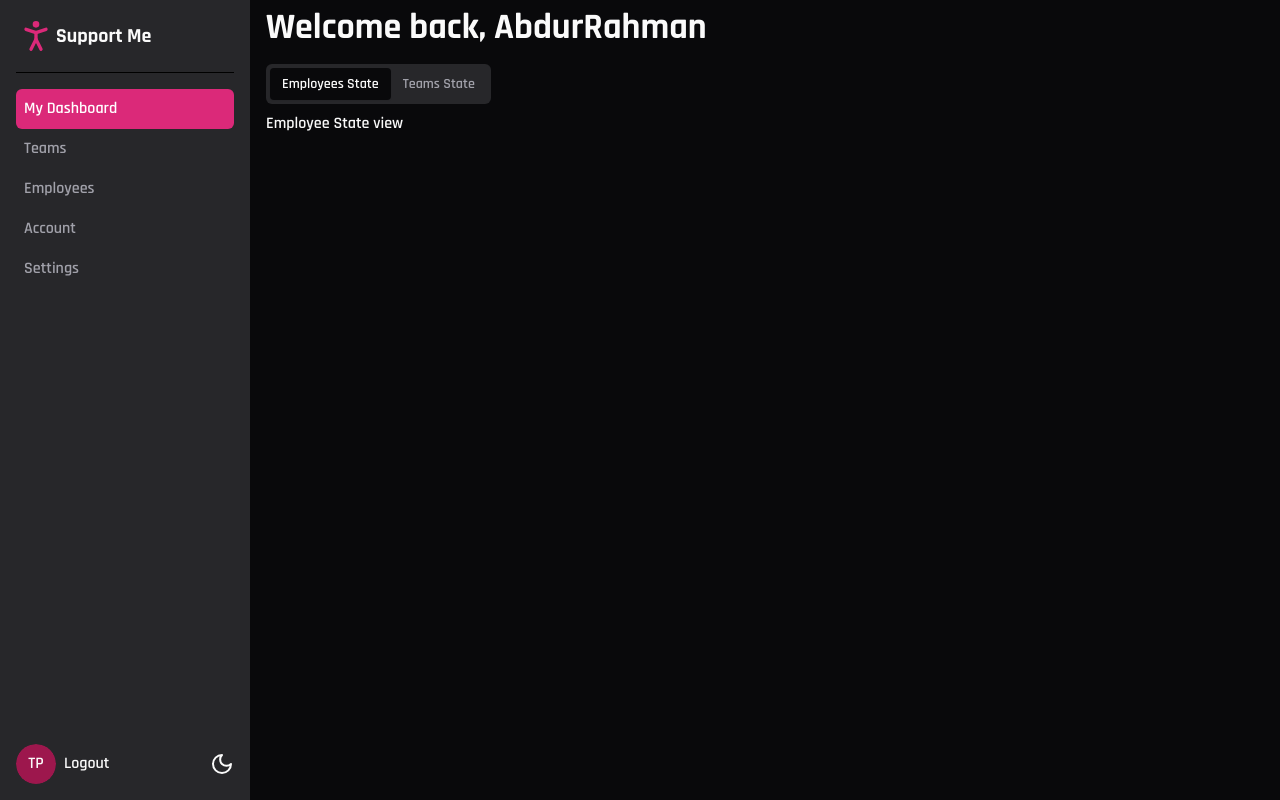
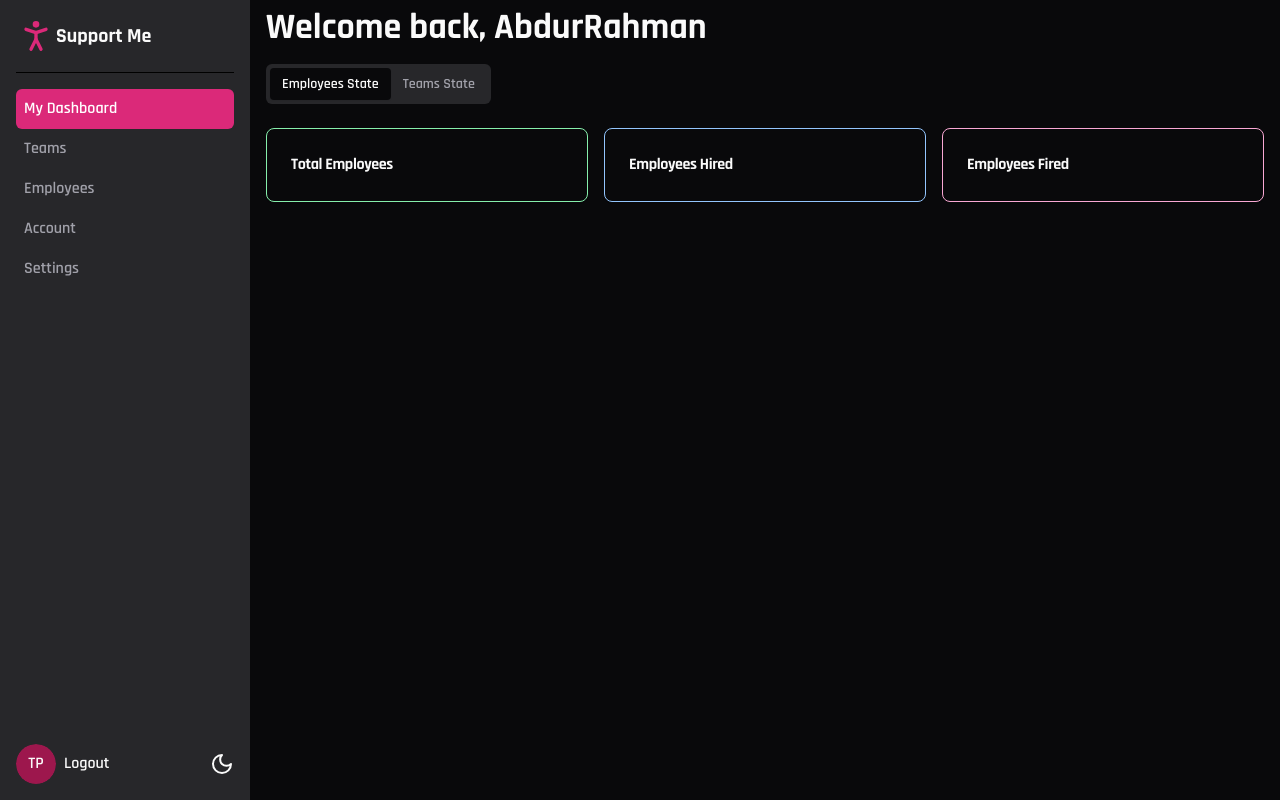
Before and after one commit to arswe/employee-management, a Next.js app: page /dashboard in a window 1280 px wide. Built offline with nearby package versions, Linux system fonts and the light colour scheme.

Commit message:
EmployeesState

```diff
--- a/app/dashboard/page.tsx
+++ b/app/dashboard/page.tsx
@@ -1,14 +1,20 @@
+import EmployeesState from '@/components/employees-state'
+import TeamsState from '@/components/teams-state'
 import { Tabs, TabsContent, TabsList, TabsTrigger } from '@/components/ui/tabs'
 
 const DashboardPage = () => {
   return (
     <Tabs defaultValue='employees'>
-      <TabsList>
+      <TabsList className='mb-4'>
         <TabsTrigger value='employees'>Employees State</TabsTrigger>
         <TabsTrigger value='teams'>Teams State</TabsTrigger>
       </TabsList>
-      <TabsContent value='employees'>Employee State view</TabsContent>
-      <TabsContent value='teams'>Teams State view</TabsContent>
+      <TabsContent value='employees'>
+        <EmployeesState />
+      </TabsContent>
+      <TabsContent value='teams'>
+        <TeamsState />
+      </TabsContent>
     </Tabs>
   )
 }
--- /dev/null
+++ b/components/employees-state.tsx
@@ -0,0 +1,25 @@
+import { Card, CardHeader, CardTitle } from './ui/card'
+
+const EmployeesState = () => {
+  return (
+    <div className='grid lg:grid-cols-3 gap-4'>
+      <Card className='border-green-300'>
+        <CardHeader>
+          <CardTitle className='text-base '>Total Employees</CardTitle>
+        </CardHeader>
+      </Card>
+      <Card className='border-blue-300'>
+        <CardHeader>
+          <CardTitle className='text-base'>Employees Hired</CardTitle>
+        </CardHeader>
+      </Card>
+      <Card className='border-pink-300'>
+        <CardHeader>
+          <CardTitle className='text-base'>Employees Fired</CardTitle>
+        </CardHeader>
+      </Card>
+    </div>
+  )
+}
+
+export default EmployeesState
--- /dev/null
+++ b/components/teams-state.tsx
@@ -0,0 +1,9 @@
+import React from 'react'
+
+const TeamsState = () => {
+  return (
+    <div>TeamsState</div>
+  )
+}
+
+export default TeamsState
--- a/components/ui/card.tsx
+++ b/components/ui/card.tsx
@@ -24,7 +24,7 @@ const CardTitle = React.forwardRef<HTMLParagraphElement, React.HTMLAttributes<HT
   ({ className, ...props }, ref) => (
     <h3
       ref={ref}
-      className={cn('text-2xl font-semibold leading-none tracking-tight', className)}
+      className={cn('text-2xl font-bold leading-none tracking-tight', className)}
       {...props}
     />
   )
```
